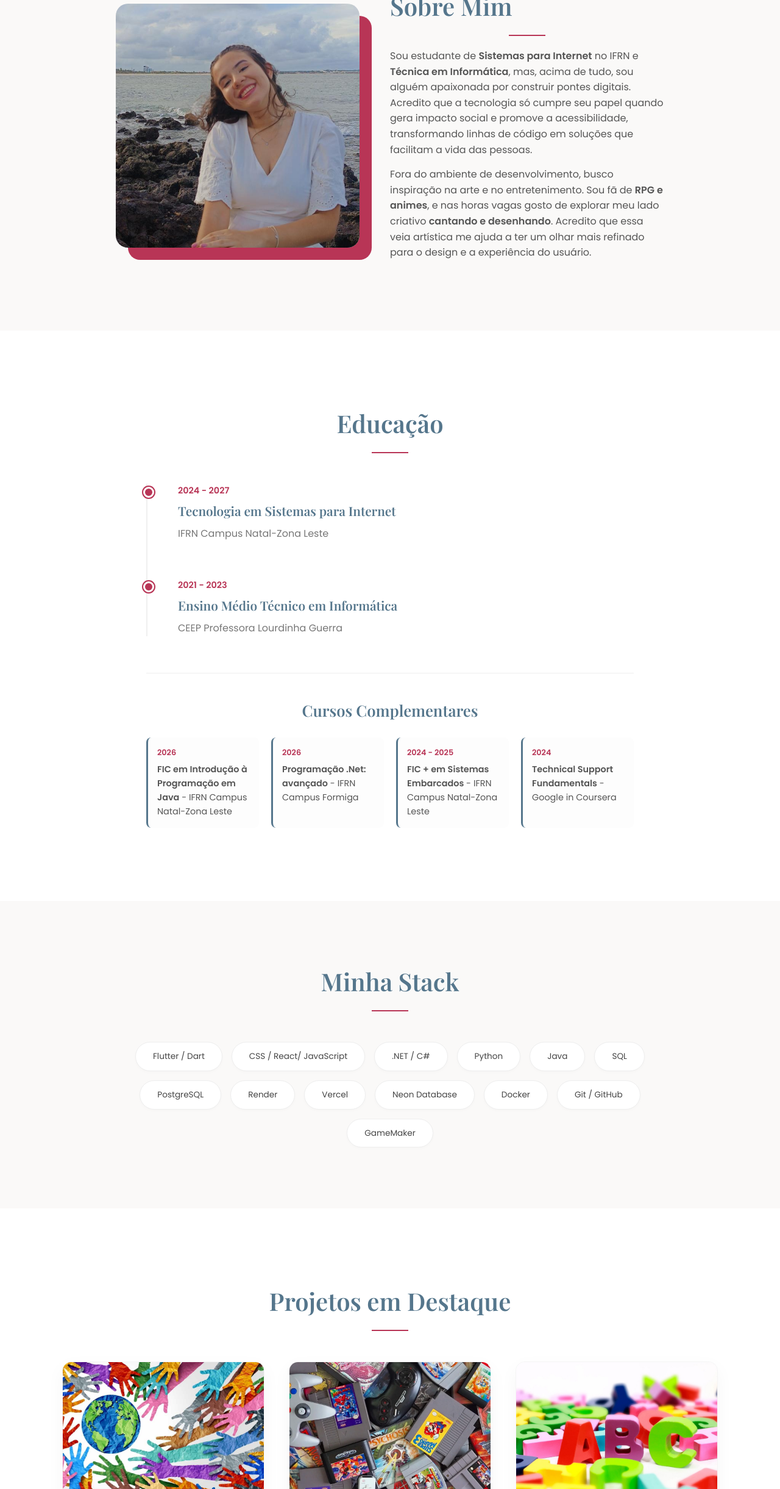
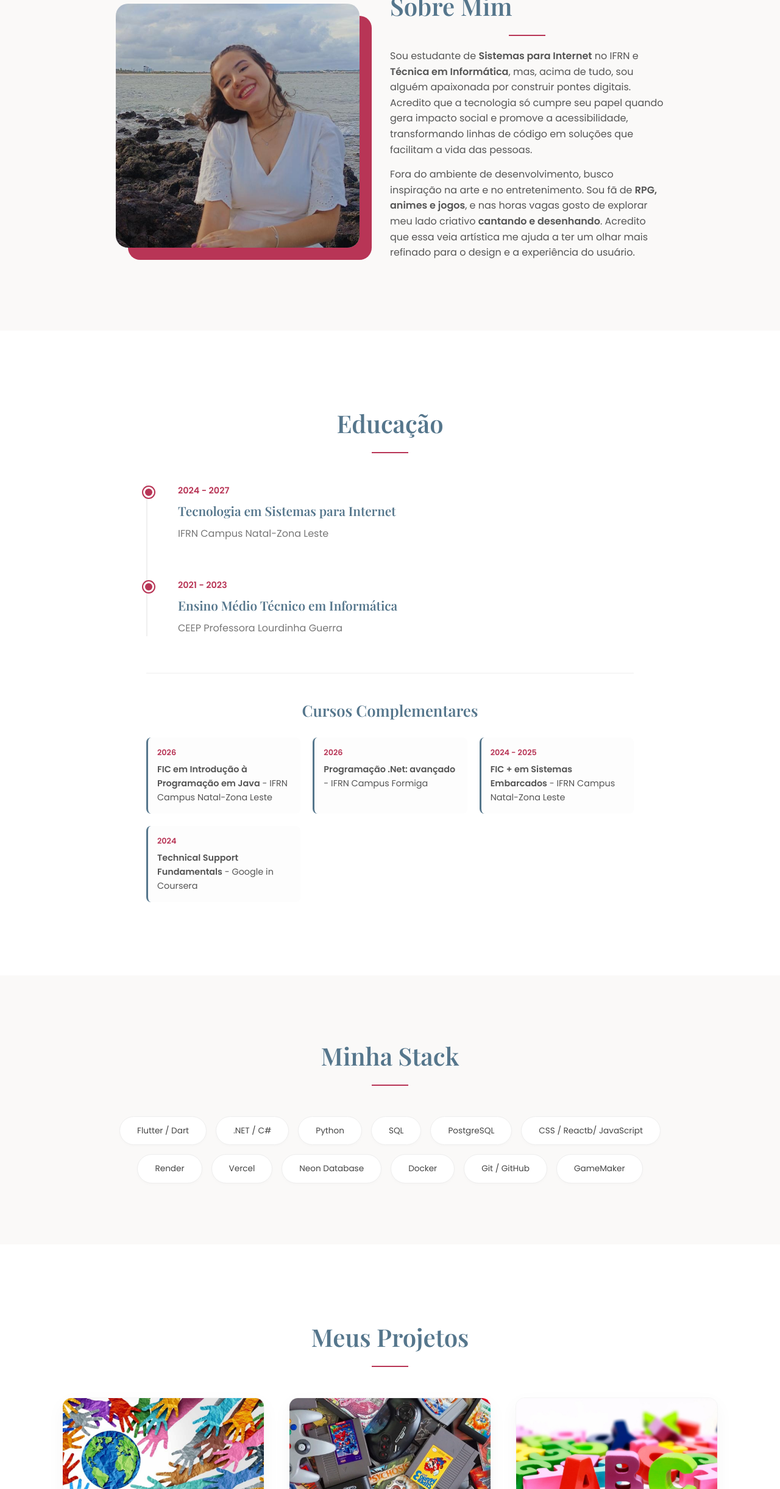
Before and after one commit to mari-arujjo/mari-arujjo.github.io, a plain HTML site: page index.html in a window 1280 px wide. Shown: the part 922-3363 px from the top of the page at 61% size. Drawn offline with nearby package versions, Linux system fonts and the light colour scheme; a web font is replaced by a local one.

Commit message:
ajuste do curriculo

```diff
--- a/index.html
+++ b/index.html
@@ -18,9 +18,9 @@
                 <li><a href="#home">Início</a></li>
                 <li><a href="#sobre">Sobre Mim</a></li>
                 <li><a href="#educacao">Educação</a></li>
-                <li><a href="#skills">Stack</a></li>
+                <li><a href="#stack">Stack</a></li>
                 <li><a href="#projetos">Projetos</a></li>
-                <li><a href="#contacto">Contato</a></li>
+                <li><a href="#contato">Contato</a></li>
             </ul>
         </nav>
     </header>
@@ -57,7 +57,7 @@
                     promove a acessibilidade, transformando linhas de código em soluções que facilitam a vida das pessoas.
                 </p>
                 <p>
-                    Fora do ambiente de desenvolvimento, busco inspiração na arte e no entretenimento. Sou fã de <strong>RPG e animes</strong>,
+                    Fora do ambiente de desenvolvimento, busco inspiração na arte e no entretenimento. Sou fã de <strong>RPG, animes e jogos</strong>,
                     e nas horas vagas gosto de explorar meu lado criativo <strong>cantando e desenhando</strong>. Acredito que essa veia artística
                     me ajuda a ter um olhar mais refinado para o design e a experiência do usuário.
                 </p>
@@ -103,16 +103,15 @@
         </div>
     </section>
 
-    <section id="skills" class="skills">
+    <section id="stack" class="skills">
         <h2 class="section-title">Minha Stack</h2>
         <div class="skills-container">
             <span class="skill-tag">Flutter / Dart</span>
-            <span class="skill-tag">CSS / React/ JavaScript</span>
             <span class="skill-tag">.NET / C#</span>
             <span class="skill-tag">Python</span>
-            <span class="skill-tag">Java</span>
             <span class="skill-tag">SQL</span>
             <span class="skill-tag">PostgreSQL</span>
+            <span class="skill-tag">CSS / Reactb/ JavaScript</span>
             <span class="skill-tag">Render</span>
             <span class="skill-tag">Vercel</span>
             <span class="skill-tag">Neon Database</span>
@@ -123,7 +122,7 @@
     </section>
 
     <section id="projetos" class="projects">
-        <h2 class="section-title">Projetos em Destaque</h2>
+        <h2 class="section-title">Meus Projetos</h2>
         <div class="grid">
             <div class="card" onclick="openProject('inclusiva')" style="cursor: pointer;">
                 <div class="card-img">
@@ -157,7 +156,7 @@
         </div>
     </section>
 
-    <section id="contacto" class="contact">
+    <section id="contato" class="contact">
         <h2 class="section-title">Fale Comigo!</h2>
         <div class="contact-grid">
             <a href="mailto:araujosl.mariana@gmail.com" class="contact-item">
--- a/style.css
+++ b/style.css
@@ -250,7 +250,7 @@ nav ul li a.active, nav ul li a:hover {
 
 .extra-grid {
     display: grid;
-    grid-template-columns: repeat(auto-fit, minmax(150px, 1fr));
+    grid-template-columns: repeat(auto-fit, minmax(200px, 1fr));
     gap: 20px;
 }
 
```
Also changed, not shown: 1 other file.
